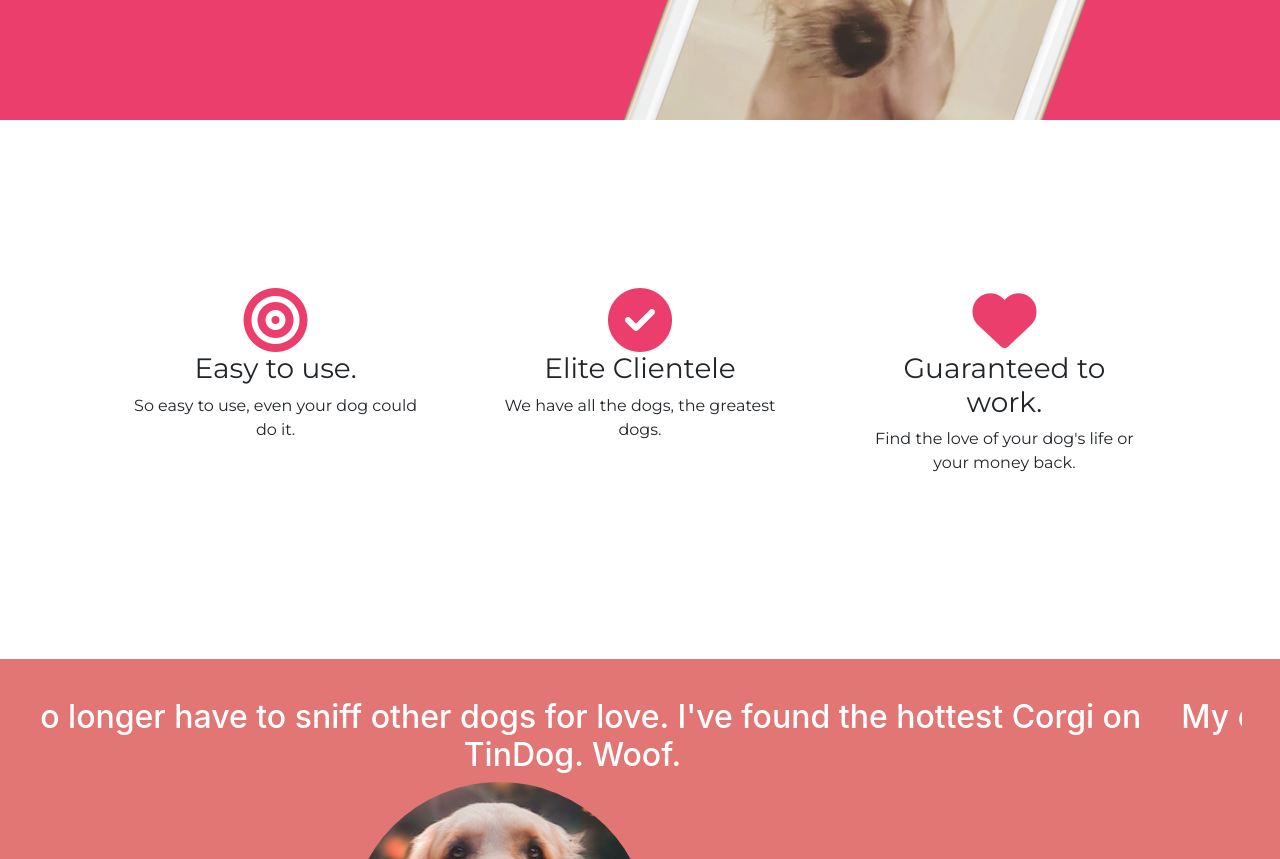
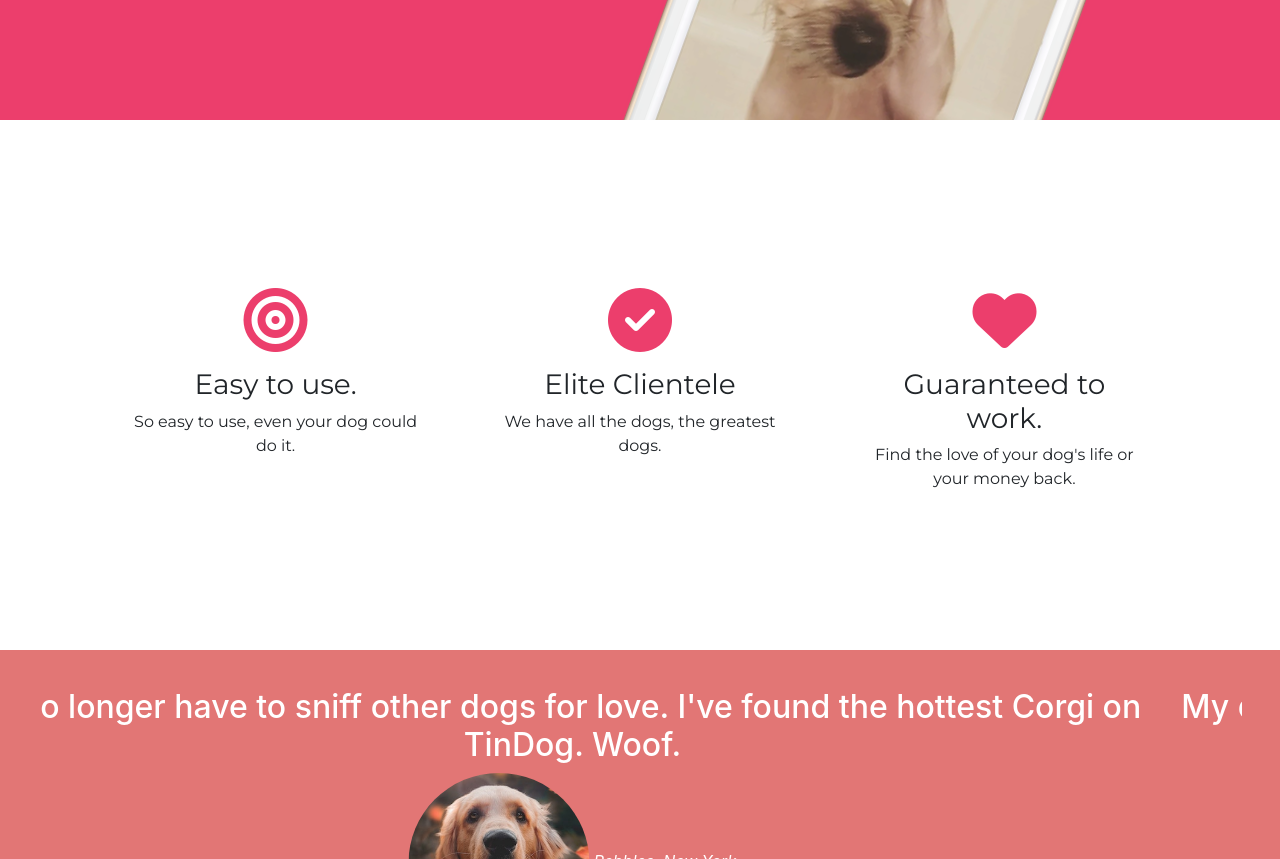
Before and after one commit to aisolae/TInDog, a plain HTML site: page index.html in a window 1280 px wide. Shown: the part 560-1419 px from the top of the page. Drawn offline with nearby package versions, Linux system fonts and the light colour scheme.

Commit message:
first corrections

```diff
--- a/css/styles.css
+++ b/css/styles.css
@@ -18,7 +18,7 @@
 
 #features{
    text-align: center;
-    padding: 10% 3% 10% 3%;
+    padding: 10% 3% 8% 3%;
     font-family: 'Montserrat', sans-serif;
     background-color: white;
     position: relative;
@@ -26,6 +26,9 @@
 
 div.col-sm-4.features-card{
  padding: 40px;
+}
+#testimonials img{
+    width: 15%;
 }
 
 #features i{
--- a/index.html
+++ b/index.html
@@ -63,17 +63,17 @@
   <section class="container index_z" id="features">
     <div class="row">
       <div class="col-sm-4 features-card">
-        <span><i class="fas fa-4x fa-bullseye"></i></span>
+        <span><i class="fas fa-4x fa-bullseye pb-3"></i></span>
         <h3>Easy to use.</h3>
         <p>So easy to use, even your dog could do it.</p>
       </div>
       <div class="col-sm-4 features-card">
-        <span><i class="fas fa-4x fa-check-circle"></i></span>
+        <span><i class="fas fa-4x fa-check-circle pb-3"></i></span>
         <h3>Elite Clientele</h3>
         <p>We have all the dogs, the greatest dogs.</p>
       </div>
-      <div class="col-sm-4 features-card"">
-       <span> <i class="fas fa-4x fa-heart"></i></span>
+      <div class="col-sm-4 features-card">
+       <span> <i class="fas fa-4x fa-heart pb-3"></i></span>
         <h3>Guaranteed to work.</h3>
         <p>Find the love of your dog's life or your money back.</p>
       </div>
```
